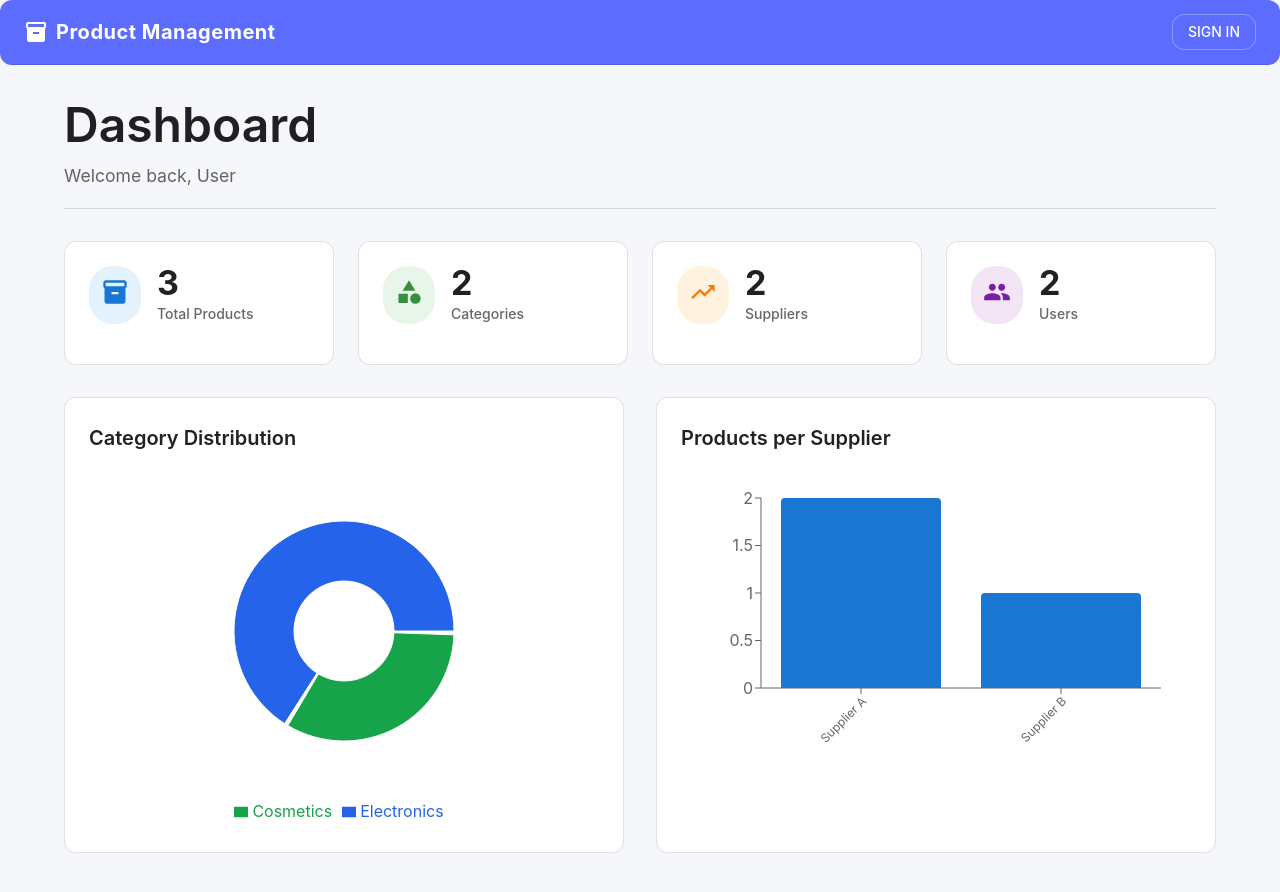
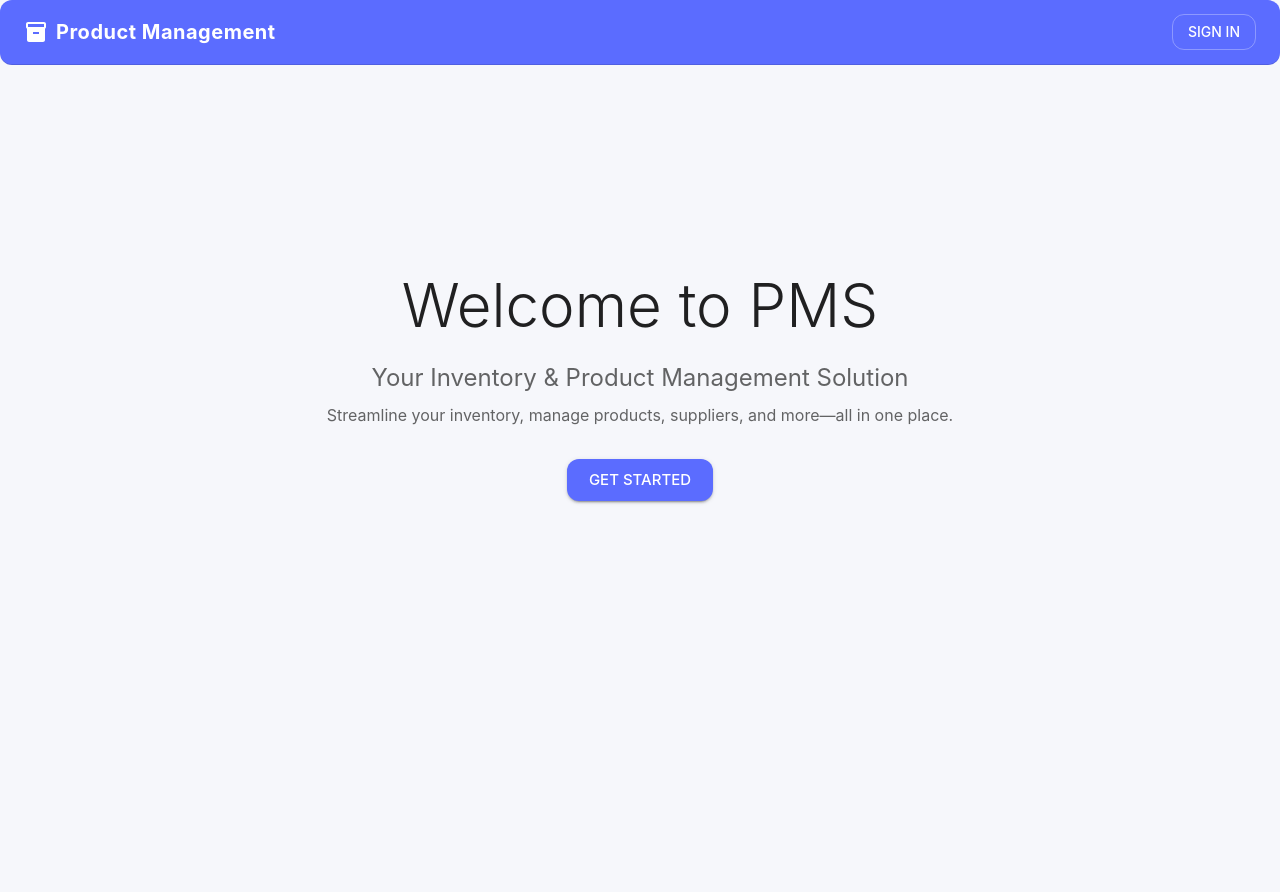
Before and after one commit to madhusri-bit/PMS_frontend, a React app: page / in a window 1280 px wide. Shown: the top 892 px of the page. After the commit the page ends 800 px from the top, so only its background shows below. Built offline with nearby package versions, Linux system fonts and the light colour scheme.

Commit message:
Set up done

```diff
--- a/src/App.jsx
+++ b/src/App.jsx
@@ -10,6 +10,7 @@ import RoleProtectedRoute from "./components/RoleProtectedRoute";
 // Pages
 import Login from "./pages/Login";
 import Home from "./pages/Home";
+import Landing from "./pages/Landing";
 import Products from "./pages/Products";
 import Categories from "./pages/Categories";
 import Suppliers from "./pages/Suppliers";
@@ -27,11 +28,20 @@ const App = () => (
       <AuthProvider>
         <Navbar />
         <Routes>
-          {/* Public */}
+
+          {/* Public Landing Page */}
+          <Route path="/" element={<Landing />} />
           <Route path="/login" element={<Login />} />
 
-          {/* Protected Home */}
-          <Route path="/" element={<Home />} />
+          {/* Protected Home (Dashboard) */}
+          <Route
+            path="/dashboard"
+            element={
+              <ProtectedRoute>
+                <Home />
+              </ProtectedRoute>
+            }
+          />
 
           {/* Products */}
           <Route
--- /dev/null
+++ b/src/pages/Landing.jsx
@@ -0,0 +1,36 @@
+import React from "react";
+import { Box, Typography, Button } from "@mui/material";
+import { Link } from "react-router-dom";
+
+const Landing = () => (
+  <Box
+    display="flex"
+    flexDirection="column"
+    alignItems="center"
+    justifyContent="center"
+    minHeight="80vh"
+    textAlign="center"
+    px={2}
+  >
+    <Typography variant="h2" gutterBottom>
+      Welcome to PMS
+    </Typography>
+    <Typography variant="h5" color="textSecondary" gutterBottom>
+      Your Inventory & Product Management Solution
+    </Typography>
+    <Typography variant="body1" color="textSecondary" mb={4}>
+      Streamline your inventory, manage products, suppliers, and more—all in one place.
+    </Typography>
+    <Button
+      component={Link}
+      to="/login"
+      variant="contained"
+      color="primary"
+      size="large"
+    >
+      Get Started
+    </Button>
+  </Box>
+);
+
+export default Landing;
```
